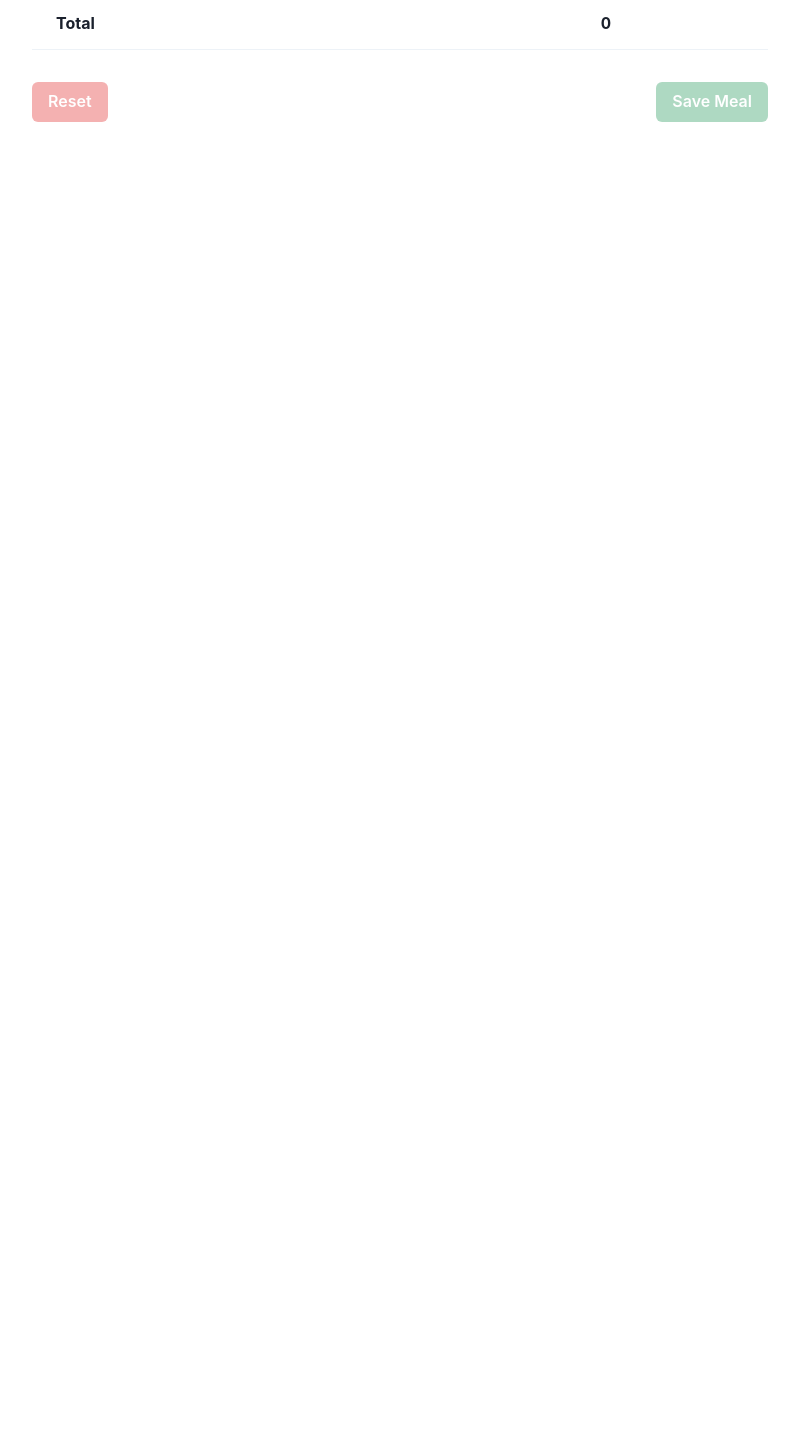
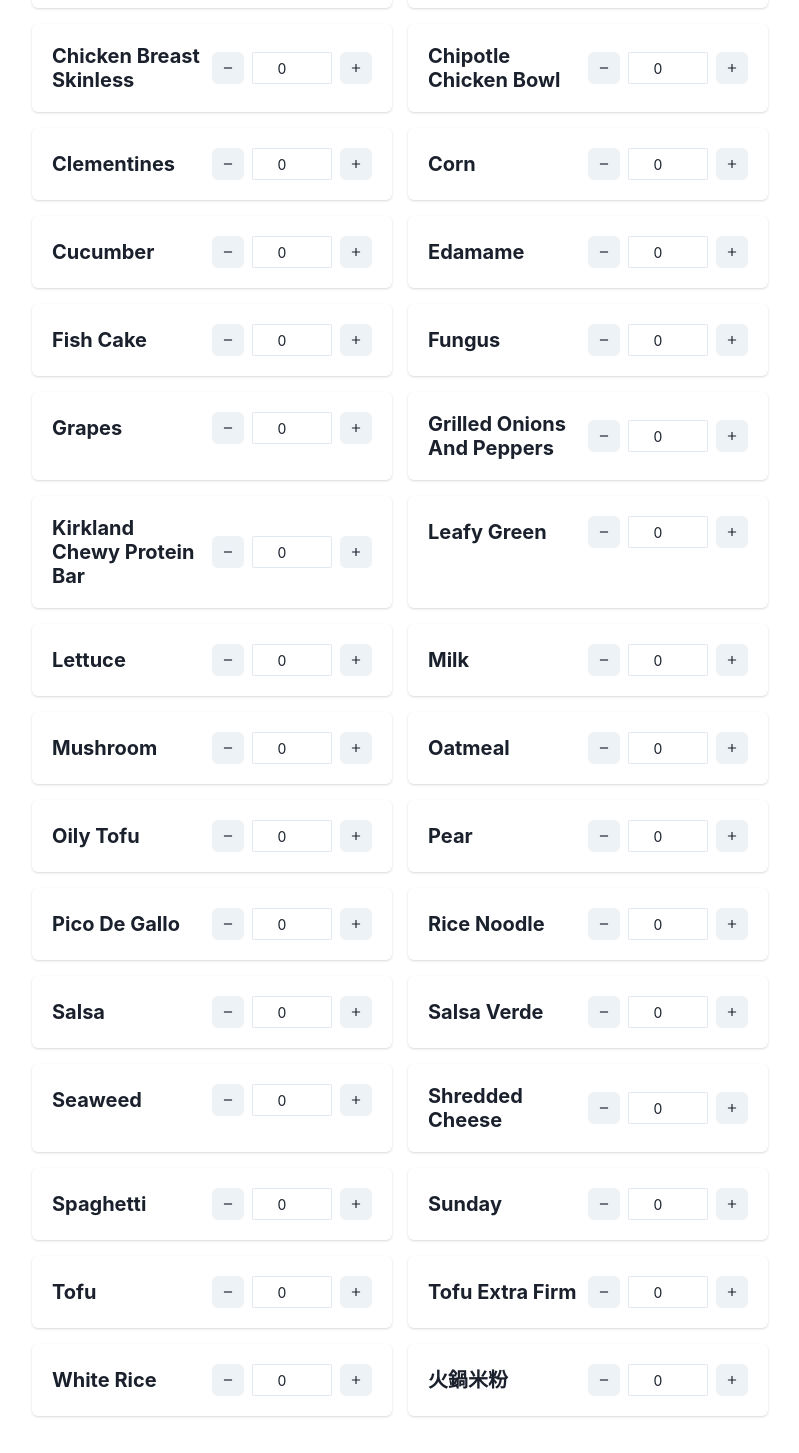
Before and after one commit to Borghese-Gladiator/diet-tracker-pwa, a Next.js app: page / in a window 1280 px wide. Shown: the part 640-2093 px from the top of the page, without its empty margins (240-1039 px from the left). Before the commit the page ends 800 px from the top, so only its background shows below. Built offline with nearby package versions, Linux system fonts and the light colour scheme.

Commit message:
ref: foods - update FOOD_TO_NUTRITION_WITH_UNIT_MAP

```diff
--- a/src/constants/foods.js
+++ b/src/constants/foods.js
@@ -8,15 +8,48 @@
 */
 
 const FOOD_TO_NUTRITION_WITH_UNIT_MAP = {
+  'avocado': { amount: 100, calories: 160, fat: 14.7, cholesterol: 0, sodium: 7, sugar: 0.7 },
+  'banana': { amount: 100, calories: 89, fat: 0.3, cholesterol: 0, sodium: 1, sugar: 12.2 },
+  'bibigo_mini_wontons': { amount: 100, calories: 220, fat: 9, cholesterol: 35, sodium: 470, sugar: 1 },
+  'black_beans': { amount: 100, calories: 132, fat: 0.5, cholesterol: 0, sodium: 1, sugar: 0.3 },
+  'black_fungus': { amount: 100, calories: 25, fat: 0.1, cholesterol: 0, sodium: 5, sugar: 0 },
+  'black_sesame': { amount: 100, calories: 565, fat: 48, cholesterol: 0, sodium: 11, sugar: 0.3 },
+  'blueberry': { amount: 100, calories: 57, fat: 0.3, cholesterol: 0, sodium: 1, sugar: 9.7 },
+  'bread': { amount: 100, calories: 265, fat: 3.2, cholesterol: 0, sodium: 491, sugar: 5 },
+  'brown_rice': { amount: 100, calories: 111, fat: 0.9, cholesterol: 0, sodium: 5, sugar: 0.4 },
+  'cali_b_chicken_bowl': { amount: 100, calories: 185, fat: 6, cholesterol: 40, sodium: 300, sugar: 2 },
+  'cara_cara_orange': { amount: 100, calories: 50, fat: 0.1, cholesterol: 0, sodium: 1, sugar: 9 },
+  'chicken_breast': { amount: 100, calories: 165, fat: 3.6, cholesterol: 85, sodium: 74, sugar: 0 },
+  'chicken_breast_skinless': { amount: 100, calories: 165, fat: 3.6, cholesterol: 85, sodium: 74, sugar: 0 },
+  'chipotle_chicken_bowl': { amount: 100, calories: 210, fat: 8, cholesterol: 50, sodium: 400, sugar: 1.5 },
+  'clementines': { amount: 100, calories: 47, fat: 0.1, cholesterol: 0, sodium: 1, sugar: 9 },
+  'corn': { amount: 100, calories: 86, fat: 1.2, cholesterol: 0, sodium: 15, sugar: 6.3 },
+  'cucumber': { amount: 100, calories: 16, fat: 0.1, cholesterol: 0, sodium: 2, sugar: 1.7 },
+  'edamame': { amount: 100, calories: 121, fat: 5.2, cholesterol: 0, sodium: 6, sugar: 2.2 },
+  'fish_cake': { amount: 100, calories: 143, fat: 7.5, cholesterol: 40, sodium: 400, sugar: 2 },
+  'fungus': { amount: 100, calories: 25, fat: 0.1, cholesterol: 0, sodium: 5, sugar: 0 },
+  'grapes': { amount: 100, calories: 69, fat: 0.2, cholesterol: 0, sodium: 2, sugar: 15 },
+  'grilled_onions_and_peppers': { amount: 100, calories: 45, fat: 1.5, cholesterol: 0, sodium: 12, sugar: 4 },
+  'kirkland_chewy_protein_bar': { amount: 100, calories: 350, fat: 12, cholesterol: 5, sodium: 250, sugar: 4 },
+  'leafy_green': { amount: 100, calories: 20, fat: 0.2, cholesterol: 0, sodium: 50, sugar: 0.8 },
+  'lettuce': { amount: 100, calories: 15, fat: 0.2, cholesterol: 0, sodium: 28, sugar: 0.8 },
+  'milk': { amount: 100, calories: 42, fat: 1, cholesterol: 5, sodium: 44, sugar: 4.7 },
+  'mushroom': { amount: 100, calories: 22, fat: 0.3, cholesterol: 0, sodium: 5, sugar: 2.1 },
+  'oatmeal': { amount: 100, calories: 68, fat: 1.4, cholesterol: 0, sodium: 49, sugar: 0 },
+  'oily_tofu': { amount: 100, calories: 120, fat: 8, cholesterol: 0, sodium: 12, sugar: 0.6 },
+  'pear': { amount: 100, calories: 57, fat: 0.1, cholesterol: 0, sodium: 1, sugar: 9.8 },
+  'pico_de_gallo': { amount: 100, calories: 25, fat: 0.2, cholesterol: 0, sodium: 120, sugar: 2.5 },
+  'rice_noodle': { amount: 100, calories: 109, fat: 0.2, cholesterol: 0, sodium: 12, sugar: 0.1 },
+  'salsa': { amount: 100, calories: 30, fat: 0.2, cholesterol: 0, sodium: 500, sugar: 3 },
+  'salsa_verde': { amount: 100, calories: 32, fat: 0.3, cholesterol: 0, sodium: 460, sugar: 2 },
+  'seaweed': { amount: 100, calories: 45, fat: 0.6, cholesterol: 0, sodium: 87, sugar: 0.5 },
+  'shredded_cheese': { amount: 100, calories: 402, fat: 33, cholesterol: 105, sodium: 621, sugar: 1.3 },
+  'spaghetti': { amount: 100, calories: 158, fat: 0.9, cholesterol: 0, sodium: 1, sugar: 0.6 },
+  'sunday': { amount: 100, calories: 0, fat: 0, cholesterol: 0, sodium: 0, sugar: 0 },
   'tofu': { amount: 100, calories: 76, fat: 4.8, cholesterol: 0, sodium: 7, sugar: 0.7 },
-  'milk': { amount: 100, calories: 42, fat: 1, cholesterol: 5, sodium: 44, sugar: 4.7 },
-  'rice': { amount: 100, calories: 130, fat: 0.3, cholesterol: 0, sodium: 1, sugar: 0 },
-  'chicken_breast': { amount: 100, calories: 165, fat: 3.6, cholesterol: 85, sodium: 74, sugar: 0 },
-  'zucchini': { amount: 100, calories: 17, fat: 0.3, cholesterol: 0, sodium: 8, sugar: 1.7 },
-  'bell_peppers': { amount: 100, calories: 31, fat: 0.3, cholesterol: 0, sodium: 4, sugar: 4.2 },
-  'spinach': { amount: 100, calories: 23, fat: 0.4, cholesterol: 0, sodium: 79, sugar: 0.4 },
-  'avocado': { amount: 100, calories: 160, fat: 14.7, cholesterol: 0, sodium: 7, sugar: 0.7 },
-  'blueberry': { amount: 100, calories: 57, fat: 0.3, cholesterol: 0, sodium: 1, sugar: 9.7 }
+  'tofu_extra_firm': { amount: 100, calories: 144, fat: 8, cholesterol: 0, sodium: 10, sugar: 0.5 },
+  'white_rice': { amount: 100, calories: 130, fat: 0.3, cholesterol: 0, sodium: 1, sugar: 0 },
+  '火鍋米粉': { amount: 100, calories: 110, fat: 0.2, cholesterol: 0, sodium: 10, sugar: 0 } // Hotpot rice noodles
 };
 
 // FOOD_TO_NUTRITION_MAP maps food to nutrition information per exact amount
```
